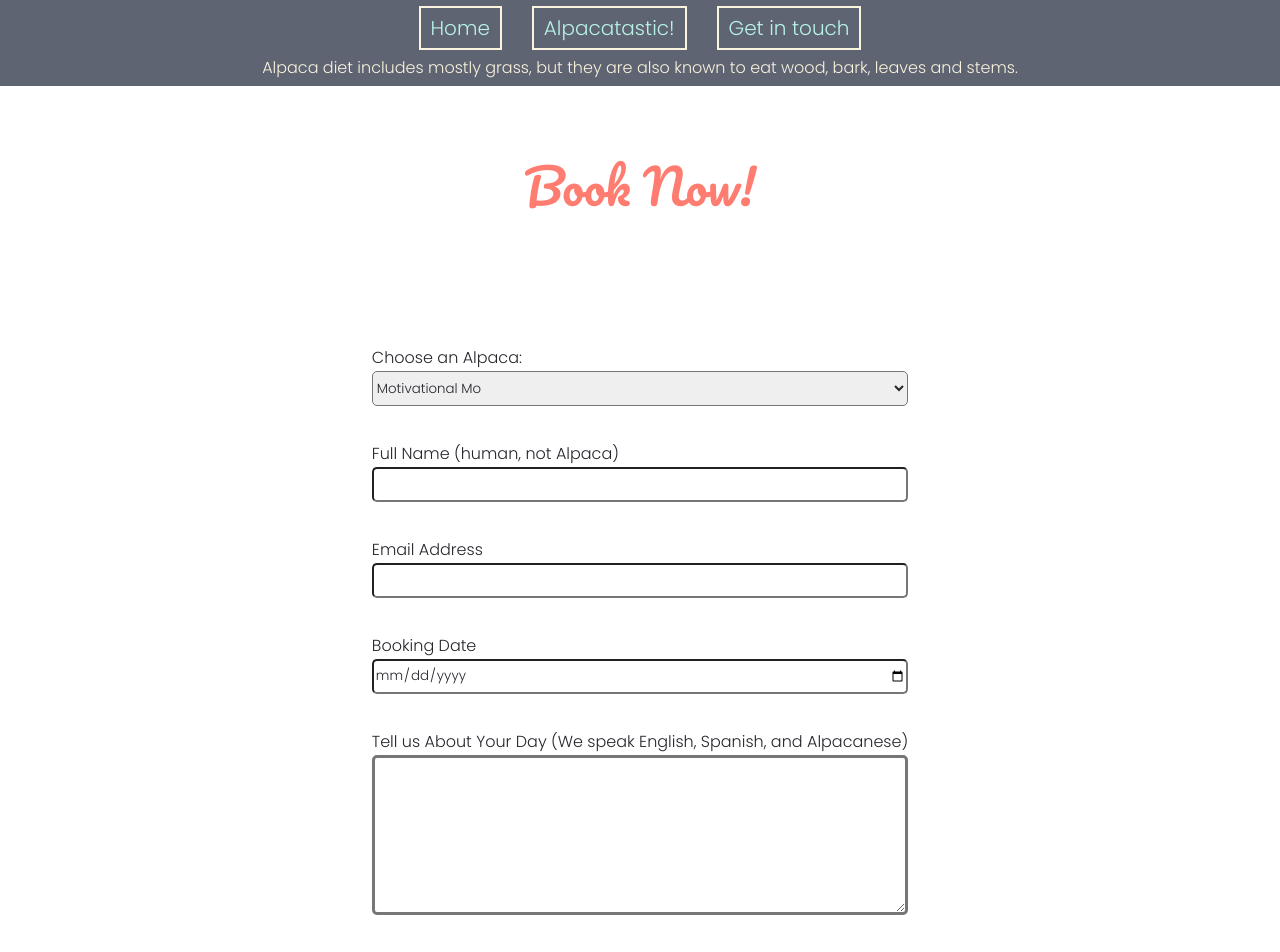
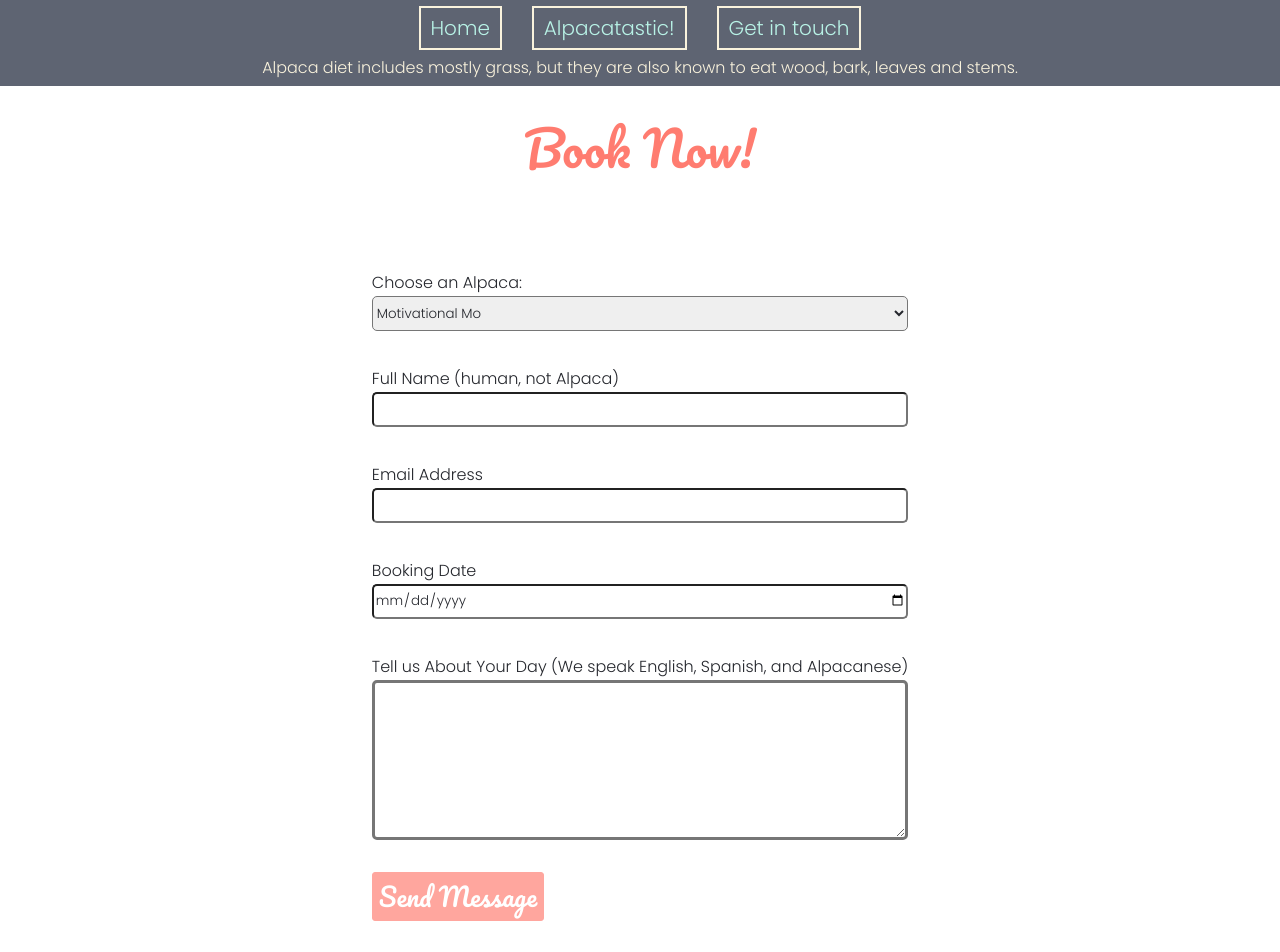
Before and after one commit to vixhez/Alpacalyptic, a website: page form.html in a window 1280 px wide. Shown: the part 240-1192 px from the top of the page. Drawn offline with Linux system fonts and the light colour scheme.

Commit message:
removed .header height from 200px and added a margin instead

```diff
--- a/form.html
+++ b/form.html
@@ -3,6 +3,10 @@
     <head>
         <meta charset="UTF-8">
         <meta name="viewport" content="width=device-width, initial-scale=1.0">
+
+        <meta name="keywords" content="alpacalypso party alpaca motivational speaking speaker hire bath bristol">
+        <meta name="author" content="Tarik Merrylees">
+
         <link rel="stylesheet" href="./css/styles.min.css">
         <script defer src='./js/dist/all.min.js'></script>
 
@@ -28,7 +32,7 @@
     <main class="contactForm">
 
 
-        <h2 class="header">Book Now!</h2>
+        <h2 class="header" class="bookNow">Book Now!</h2>
         <form action="" method="post" class="form">
 
             <label class="label" for="alpacas">Choose an Alpaca:</label>
@@ -52,6 +56,8 @@
 
             <label class="label" for="message">Tell us About Your Day (We speak English, Spanish, and Alpacanese)</label>
             <textarea class="textarea" name="message" id="message" cols="60" rows="10"></textarea>
+
+            <button type="submit" class="submit">Send Message</button>
         </form>
     </main>
 
--- a/scss/form.scss
+++ b/scss/form.scss
@@ -41,21 +41,30 @@
 .form {
     margin: auto;
     box-sizing: border-box;
+
     max-width: 100%;
     padding: 5%;
 }
 
-// Media Queriesss
-// @media screen and (max-width: 600px) {
+.submit {
+    background-color: var(--lightPink);
+    border: 1px solid var(--lightPink);
+    border-radius: 3px;
+    font-family: 'Pacifico', cursive;
+    color: white;
+    font-size: 2vw;
+    text-decoration: none;
+    box-sizing: border-box;
 
-//     .form {
-//         max-width: 450px;
-//     }
-// }
+	display: flex;
+	align-items: center;
+    justify-content: center;
 
-// @media screen and (max-width: 500px) {
+}
 
-//     .form {
-//         max-width: 280px;
-//     }
-// }
+.submit:hover {
+    background-color: var(--midPink);
+}
+
+
+// Media Queries
--- a/scss/typography.scss
+++ b/scss/typography.scss
@@ -14,9 +14,8 @@
     font-size: 3rem;
     color: var(--midPink);
     box-sizing: border-box;
-	margin-left: 3vw;
-	margin-right: 3vw;
-	height: 200px;
+	margin: 3vw 3vw;
+	// height: 200px;
 	display: flex;
 	align-items: center;
 	justify-content: center;
```
Also changed, not shown: css/styles.css, css/styles.min.css.
